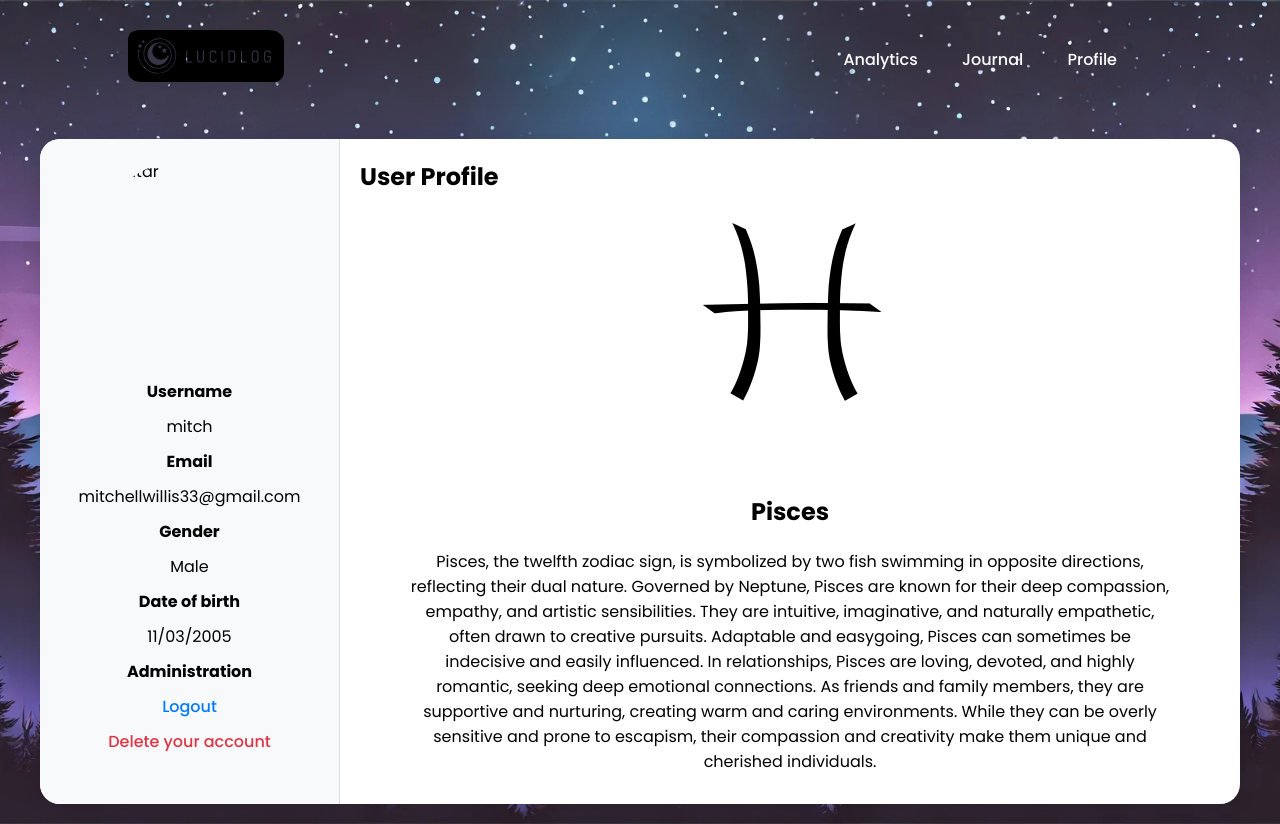
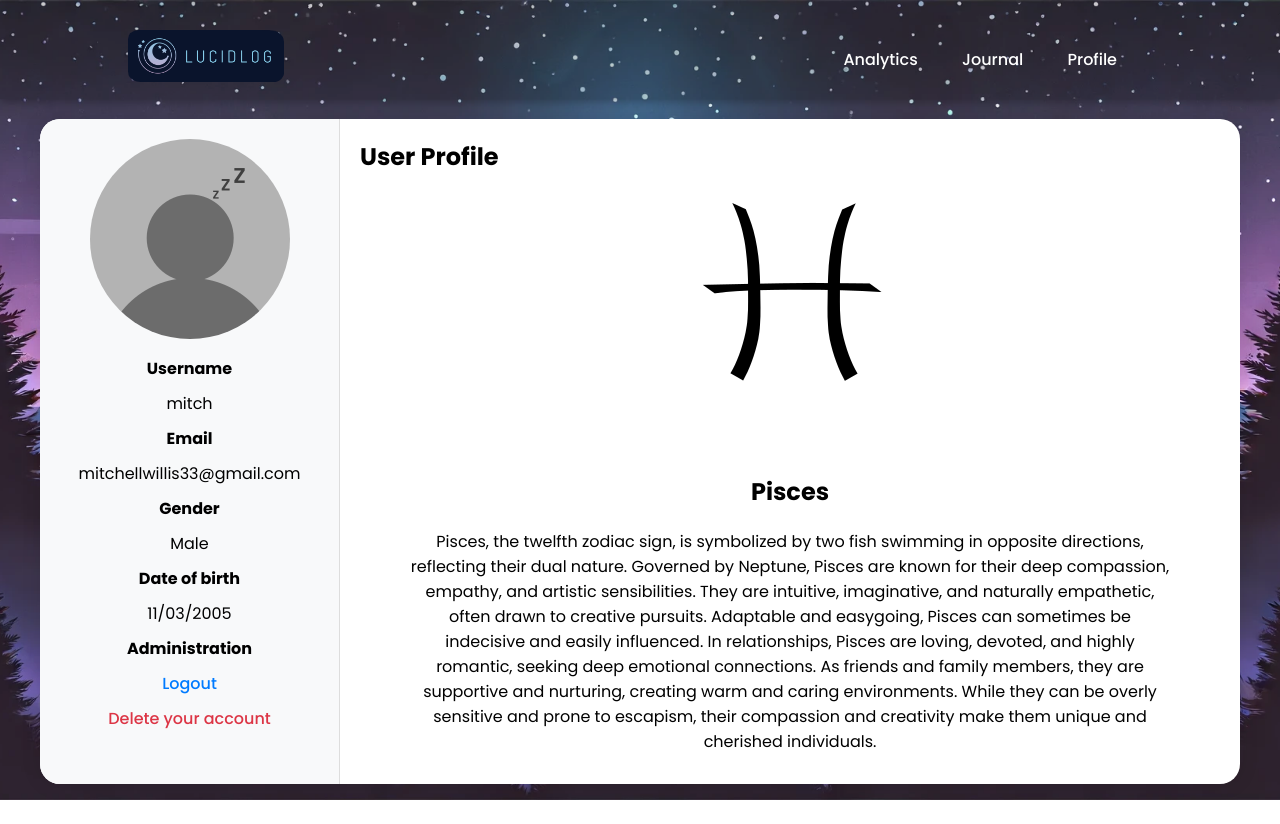
Before and after one commit to MitchellWillis05/-Fullstack-Flask-Web-App-203-Investigative-Studio-I, a Flask app: page /profile in a window 1280 px wide. After the commit the page ends 800 px from the top, so only its background shows below. Run offline with Flask 3, Linux system fonts and the light colour scheme; a user stored in the database is signed in; data comes from the database, SQL or seed files in the repository; some libraries are stand-ins or nearby versions.

Commit message:
chanegs to profile page UI and navbar

```diff
--- a/static/css/style.css
+++ b/static/css/style.css
@@ -26,13 +26,15 @@ header {
     display: flex;
     justify-content: flex-end;
     align-items: center;
-    padding: 30px 10%;
-    background: transparent;
+    padding: 30px 10% 10px 10% ;
+    background: rgba(0,0,0,0.2);
+    box-shadow: 0 0 10px rgba(0, 0, 0, .4);
 }
 
 .logo {
     cursor: pointer;
     margin-right: auto;
+
 }
 
 .nav_links {
@@ -375,12 +377,53 @@ main {
     border-radius: 20px 0 0 20px;
 }
 
-.sidebar .avatar img {
-    display: block;
+.sidebar .avatar {
+    text-align: center;
+}
+
+.avatar-button {
+    display: inline-block;
     width: 200px;
     height: 200px;
+    border: none;
+    padding: 0;
+    background: none;
+    cursor: pointer;
+    position: relative;
+}
+
+.avatar-button img {
+    display: block;
+    width: 100%;
+    height: 100%;
     border-radius: 50%;
     margin: 0 auto 20px;
+}
+
+.overlay {
+    position: absolute;
+    top: 0;
+    left: 0;
+    width: 100%;
+    height: 100%;
+    background: rgba(0, 0, 0, 0.3);
+    border-radius: 50%;
+    display: none;
+}
+
+.camera-icon {
+    position: absolute;
+    top: 50%;
+    left: 50%;
+    transform: translate(-50%, -50%);
+    font-size: 30px;
+    color: white;
+    display: none;
+}
+
+.avatar-button:hover .overlay,
+.avatar-button:hover .camera-icon {
+    display: block;
 }
 
 .sidebar .info {
--- a/templates/base.html
+++ b/templates/base.html
@@ -11,7 +11,7 @@
 </head>
 <body>
     <header>
-        <a class="logo" href="{{ url_for('home') }}"><img src="/static/images/logo_test.svg" alt="logo"></a>
+        <a class="logo" href="{{ url_for('home') }}"><img src="/static/images/logoLong.png" width="156px" height="52px" alt="logo"></a>
         {% if logged_in %}
         <nav>
             <ul class="nav_links">
--- a/templates/home.html
+++ b/templates/home.html
@@ -2,7 +2,7 @@
         {% block content %}
             <main>
                 <script defer src="/static/scripts/home.js"></script>
-                <div style="width: 100%; min-height: 70vh; text-align: center;">
+                <div style="width: 100%; min-height: 50vh; text-align: center;">
                     <h1 style="font-size: 50px; color: #ffffff">Welcome to Lucid Log!</h1>
                     <button onclick="start()" style="margin: 50px; padding: 10px 20px 10px 20px; border: none; border-radius: 20px; background-color: #007bff; cursor: pointer; font-size: 30px;" >Start Tracking</button>
                 </div>
--- a/templates/journal.html
+++ b/templates/journal.html
@@ -6,7 +6,7 @@
             <div class="journal-container">
                 <div class="journal-header">
                     <h1>Your Journal</h1>
-                    <button class="journal-add-entry-btn" onclick="openForm()"><strong>ADD   </strong><i class='bx bx-plus-medical'></i></button>
+                    <button class="journal-add-entry-btn" onclick="openForm()"><i class='bx bx-plus-medical'></i></button>
                 </div>
                 <table class="journal-table">
                     <thead>
--- a/templates/profile.html
+++ b/templates/profile.html
@@ -4,8 +4,13 @@
             <div class="container">
                     <div class="sidebar">
                                         <div class="avatar">
-                            <img src="https://via.placeholder.com/200" alt="Avatar">
+                        <button class="avatar-button">
+                            <img src="/static/images/Profile.png" alt="Avatar">
+                            <div class="overlay"></div>
+                            <div class="camera-icon"><i class='bx bxs-camera-plus'></i></div>
+                        </button>
                     </div>
+
                     <div class="info">
                         <p><strong>Username</strong></p>
                         <p>{{username}}</p>
```
Also changed, not shown: static/images/Profile.png (added), static/images/logoLong.png (added), static/images/logo_coloured.png (added), static/images/logo_test_v2.svg (added), static/images/logo_test_v3.svg (added). Lines whose indentation alone changed are shown as unchanged.
